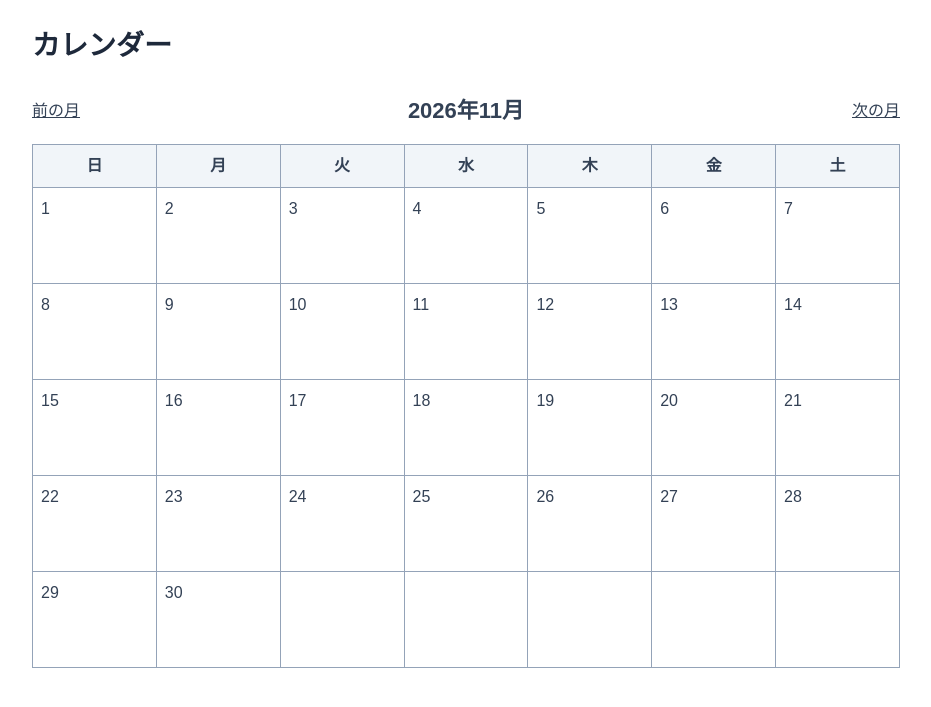
After one commit to coffee-neko/fw-todo-2, a Spring Boot app: page /calendar in a window 1280 px wide. The commit adds this page. Shown: the top 707 px of the page, without its empty margins (174-1105 px from the left). Run offline with Spring Boot 4, Linux system fonts and the light colour scheme; some libraries are stand-ins or nearby versions.

Commit message:
section 8 カレンダーの枠を作る

```diff
--- /dev/null
+++ b/src/main/java/com/example/todoapp/CalendarController.java
@@ -0,0 +1,64 @@
+package com.example.todoapp;
+
+import java.time.LocalDate;
+import java.time.YearMonth;
+import java.time.ZoneId;
+import java.util.ArrayList;
+import java.util.List;
+
+import org.springframework.stereotype.Controller;
+import org.springframework.ui.Model;
+import org.springframework.web.bind.annotation.GetMapping;
+import org.springframework.web.bind.annotation.RequestParam;
+
+@Controller
+public class CalendarController {
+
+    private static final ZoneId JAPAN_TIME_ZONE = ZoneId.of("Asia/Tokyo");
+
+    @GetMapping("/calendar")
+    public String calendar(
+            @RequestParam(required = false) Integer year,
+            @RequestParam(required = false) Integer month,
+            Model model) {
+        YearMonth currentMonth = YearMonth.now(JAPAN_TIME_ZONE);
+        YearMonth displayedMonth = YearMonth.of(
+                year != null ? year : currentMonth.getYear(),
+                month != null ? month : currentMonth.getMonthValue());
+
+        model.addAttribute("year", displayedMonth.getYear());
+        model.addAttribute("month", displayedMonth.getMonthValue());
+        model.addAttribute("firstDay", displayedMonth.atDay(1));
+        model.addAttribute("lastDay", displayedMonth.atEndOfMonth());
+        model.addAttribute("previousMonth", displayedMonth.minusMonths(1));
+        model.addAttribute("nextMonth", displayedMonth.plusMonths(1));
+        model.addAttribute("weeks", createWeeks(displayedMonth));
+        return "calendar";
+    }
+
+    private List<List<LocalDate>> createWeeks(YearMonth displayedMonth) {
+        List<List<LocalDate>> weeks = new ArrayList<>();
+        List<LocalDate> week = new ArrayList<>();
+        int firstDayOffset = displayedMonth.atDay(1).getDayOfWeek().getValue() % 7;
+
+        for (int index = 0; index < firstDayOffset; index++) {
+            week.add(null);
+        }
+
+        for (int dayOfMonth = 1; dayOfMonth <= displayedMonth.lengthOfMonth(); dayOfMonth++) {
+            week.add(displayedMonth.atDay(dayOfMonth));
+            if (week.size() == 7) {
+                weeks.add(week);
+                week = new ArrayList<>();
+            }
+        }
+
+        if (!week.isEmpty()) {
+            while (week.size() < 7) {
+                week.add(null);
+            }
+            weeks.add(week);
+        }
+        return weeks;
+    }
+}
--- a/src/main/resources/static/css/style.css
+++ b/src/main/resources/static/css/style.css
@@ -117,3 +117,39 @@ color: #334155;
 color: #334155;
 text-decoration: underline;
 }
+
+.calendar-navigation {
+display: flex;
+align-items: center;
+justify-content: space-between;
+gap: 16px;
+margin-bottom: 16px;
+}
+
+.calendar-heading {
+margin: 0;
+font-size: 22px;
+}
+
+.calendar-grid {
+width: 100%;
+table-layout: fixed;
+border-collapse: collapse;
+}
+
+.calendar-grid th,
+.calendar-grid td {
+width: calc(100% / 7);
+border: 1px solid #94a3b8;
+padding: 8px;
+}
+
+.calendar-grid th {
+background: #f1f5f9;
+text-align: center;
+}
+
+.calendar-grid td {
+height: 96px;
+vertical-align: top;
+}
--- /dev/null
+++ b/src/main/resources/templates/calendar.html
@@ -0,0 +1,43 @@
+<!DOCTYPE html>
+<html lang="ja" xmlns:th="http://www.thymeleaf.org">
+<head>
+  <meta charset="UTF-8">
+  <meta name="viewport" content="width=device-width, initial-scale=1.0">
+  <title>カレンダー</title>
+  <link rel="stylesheet" href="/css/style.css">
+</head>
+<body>
+  <div class="container">
+    <h1 class="page-title">カレンダー</h1>
+
+    <div class="calendar-navigation">
+      <a class="link" th:href="@{/calendar(year=${previousMonth.year}, month=${previousMonth.monthValue})}">前の月</a>
+      <h2 class="calendar-heading"><span th:text="${year}">2026</span>年<span th:text="${month}">4</span>月</h2>
+      <a class="link" th:href="@{/calendar(year=${nextMonth.year}, month=${nextMonth.monthValue})}">次の月</a>
+    </div>
+
+    <table class="calendar-grid"
+           th:attr="data-from=${#temporals.format(firstDay, 'yyyy-MM-dd')},data-to=${#temporals.format(lastDay, 'yyyy-MM-dd')}">
+      <thead>
+        <tr>
+          <th scope="col">日</th>
+          <th scope="col">月</th>
+          <th scope="col">火</th>
+          <th scope="col">水</th>
+          <th scope="col">木</th>
+          <th scope="col">金</th>
+          <th scope="col">土</th>
+        </tr>
+      </thead>
+      <tbody>
+        <tr th:each="week : ${weeks}">
+          <td th:each="day : ${week}" th:if="${day != null}"
+              th:attr="data-date=${#temporals.format(day, 'yyyy-MM-dd')}"
+              th:text="${day.dayOfMonth}">1</td>
+          <td th:each="day : ${week}" th:unless="${day != null}"></td>
+        </tr>
+      </tbody>
+    </table>
+  </div>
+</body>
+</html>
```
